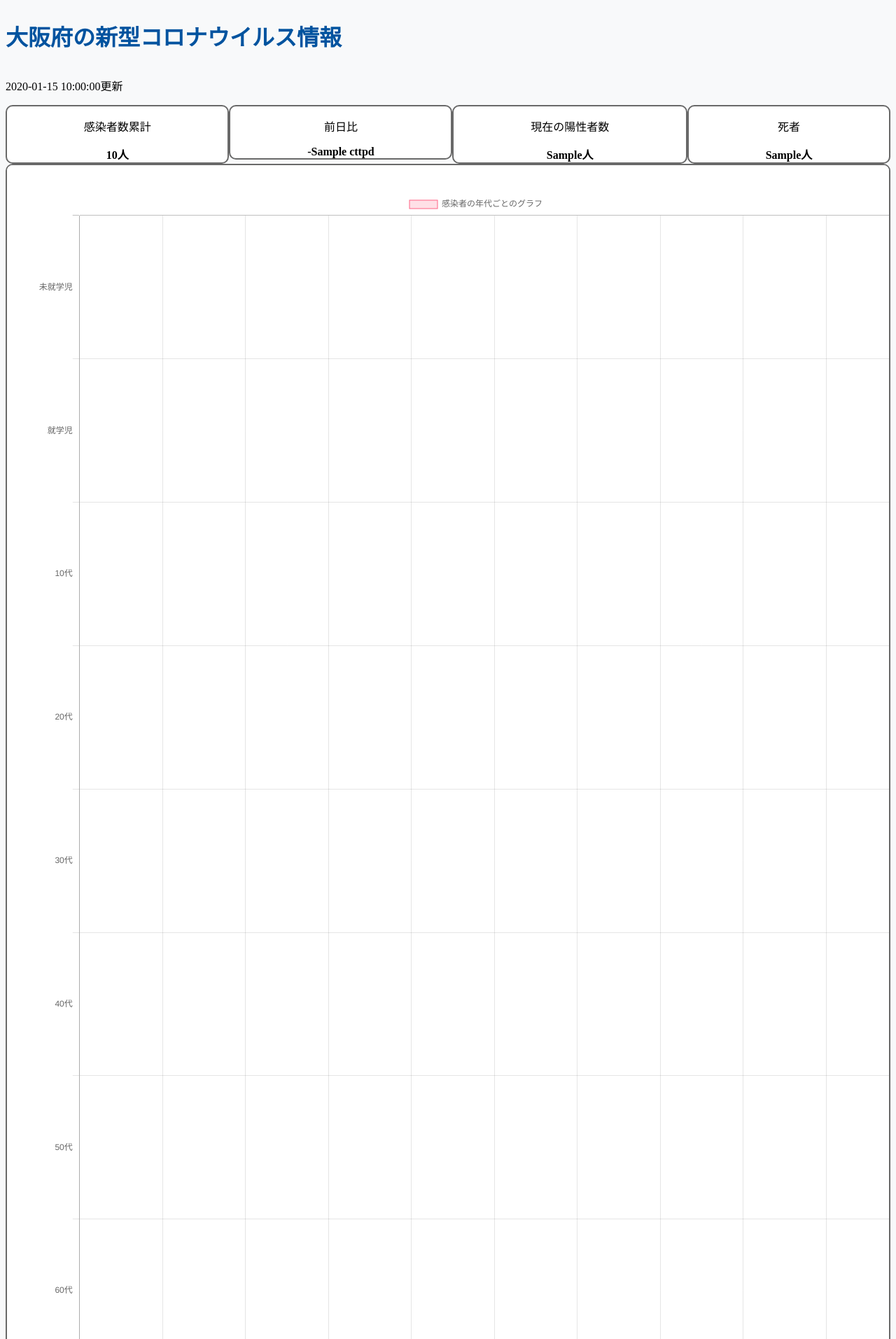
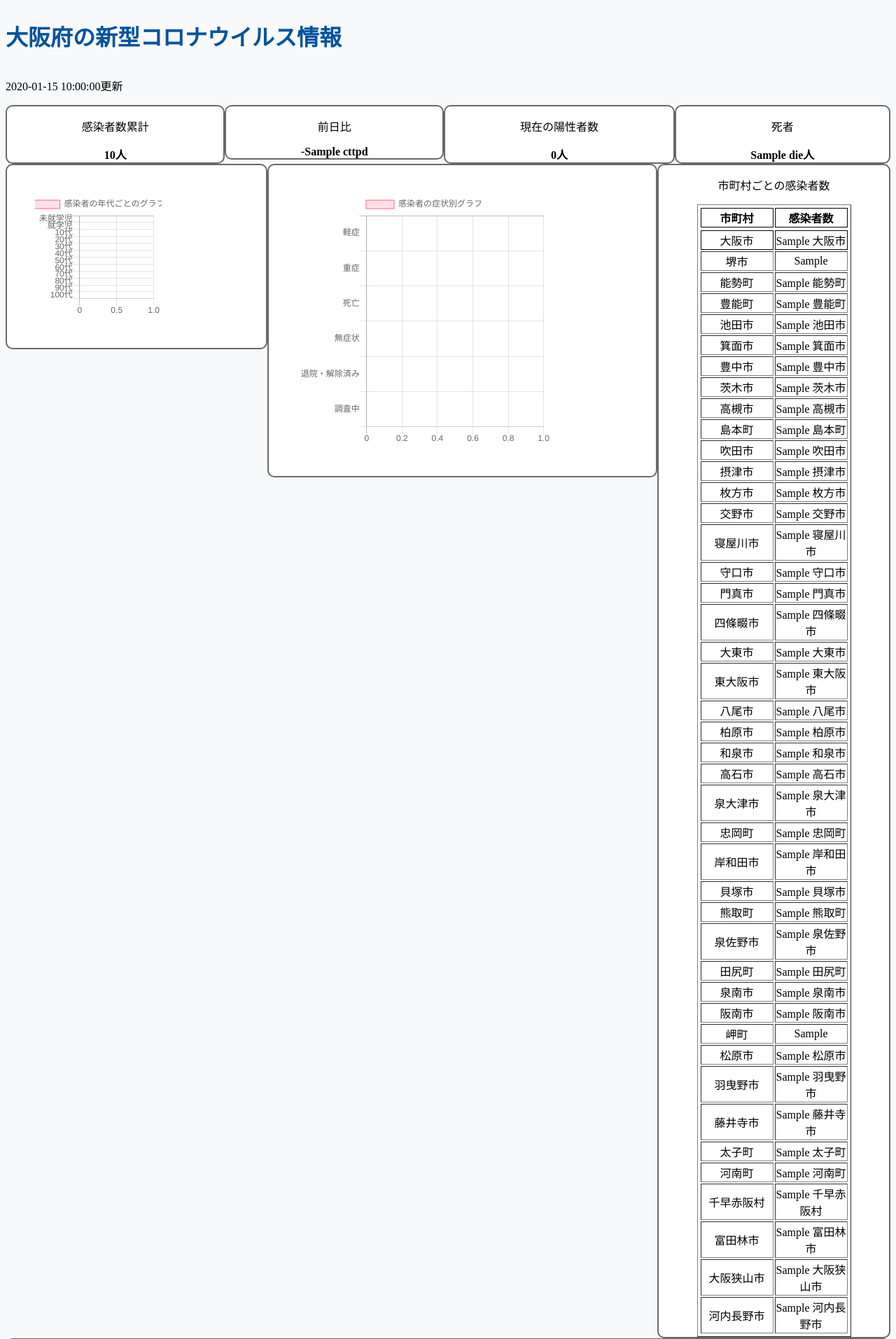
Before and after one commit to nobu114/corona_osaka, a Flask app: template app/templates/index.html in a window 1280 px wide. Shown: the top 1913 px of the page at 70% size. Run offline with Flask 2, Linux system fonts and the light colour scheme; the template is opened without the code that fills it: most values are stand-ins (such as "Sample title", 1, 10 or a date in 2020); parts of the project's set-up code (start-up, migrations or seed data) failed here and were passed over; some libraries are stand-ins or nearby versions.

Commit message:
症状別の棒グラフの追加

```diff
--- a/app/static/javascript/age_graph.js
+++ b/app/static/javascript/age_graph.js
@@ -1,5 +1,5 @@
-var ctx = document.getElementById("myChart");
-var myChart = new Chart(ctx, {
+var ctx_age = document.getElementById("age_graph").getContext('2d');
+var age_graph = new Chart(ctx_age, {
     type: 'horizontalBar',
     data: {
         labels: [
@@ -56,3 +56,48 @@ var myChart = new Chart(ctx, {
         }
     }
 });
+
+var ctx_symptoms = document.getElementById("symptoms_graph").getContext("2d");
+var symptoms_graph = new Chart(ctx_symptoms, {
+    type: 'horizontalBar',
+    data: {
+        labels: [
+            "軽症", "重症", "死亡", "無症状", "退院・解除済み", "調査中"
+        ],
+        datasets: [{
+            label: '感染者の症状別グラフ',
+            data: [
+                symptoms_dict["mild_illness"], symptoms_dict["serious_illness"],
+                symptoms_dict["die"], symptoms_dict["asymptomatic"], symptoms_dict["end"],
+                symptoms_dict["examine"]
+            ],
+            backgroundColor: [
+                'rgba(255, 99, 132, 0.2)',
+                'rgba(54, 162, 235, 0.2)',
+                'rgba(255, 206, 86, 0.2)',
+                'rgba(75, 192, 192, 0.2)',
+                'rgba(153, 102, 255, 0.2)',
+                'rgba(255, 159, 64, 0.2)',
+            ],
+            borderColor: [
+                'rgba(255,99,132,1)',
+                'rgba(54, 162, 235, 1)',
+                'rgba(255, 206, 86, 1)',
+                'rgba(75, 192, 192, 1)',
+                'rgba(153, 102, 255, 1)',
+                'rgba(255, 159, 64, 1)',
+            ],
+            borderWidth: 1
+        }]
+    },
+    options: {
+        responsive: true,
+        scales: {
+            yAxes: [{
+                ticks: {
+                    beginAtZero:true
+                }
+            }]
+        }
+    }
+});
--- a/app/templates/index.html
+++ b/app/templates/index.html
@@ -7,8 +7,8 @@
         <meta name="viewport" content="width=device-width,initial-scale=1.0">
         <!--jsにわたすための変数を定義-->
         <script>
-            let total = {{total|tojson}};
             let people_dict = {{people_dict|tojson}};
+            let symptoms_dict = {{symptoms_dict|tojson}};
         </script>
     </head>
     <body>
@@ -31,19 +31,22 @@
 
             <dive class="item">
                 <p class="title">現在の陽性者数</p>
-                <p class="value"><strong>{{positivity_people}}人</strong></p>
+                <p class="value"><strong>{{(total - (symptoms_dict["die"] + symptoms_dict["asymptomatic"]))}}人</strong></p>
             </dive>
 
             <div class="item">
                 <p class="title">死者</p>
-                <p class="value"><strong>{{die_people}}人</strong></p>
+                <p class="value"><strong>{{symptoms_dict["die"]}}人</strong></p>
             </div>
         </div>
         <div class="container2">
             <div class="item2">
-                <canvas id="myChart" width= "100%" height="200%" style="margin: 20px; padding: 20px;"></canvas>
+                <canvas id="age_graph" width= "80%" height="80%" style="margin: 20px; padding: 20px;"></canvas>
                 <script src="https://cdnjs.cloudflare.com/ajax/libs/Chart.js/2.7.2/Chart.bundle.js"></script>
-                <script type="text/javascript" src="static/javascript/age_graph.js"></script>
+            </div>
+            <div class="item2">
+                <canvas id="symptoms_graph" width="80%" height="80%" style="margin: 20px; padding: 20px;"></canvas>
+                <script src="https://cdnjs.cloudflare.com/ajax/libs/Chart.js/2.7.2/Chart.bundle.js"></script>
             </div>
             <div class="item">
                 <p class="title">市町村ごとの感染者数</p>
@@ -262,5 +265,6 @@
                 </div>
             </div>
         </div>
+        <script type="text/javascript" src="static/javascript/age_graph.js"></script>
     </body>
 </html>
```
Also changed, not shown: app/app.py (+25 -4 lines).
